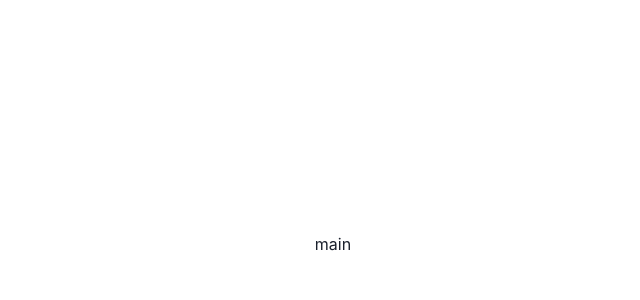
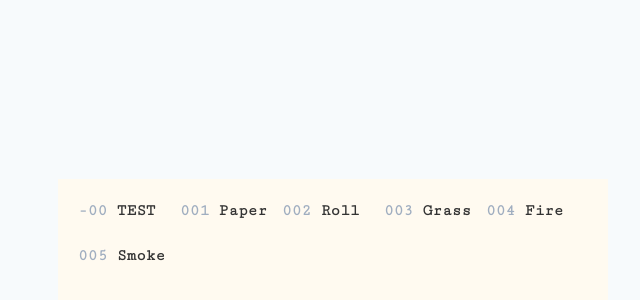
Before and after one commit to YenTingWu/420, a Next.js app: page / in a window 1280 px wide. Shown: the part 156-456 px from the top of the page, without its empty margins (307-947 px from the left). Built offline with nearby package versions, Linux system fonts and the light colour scheme.

Commit message:
Link container

```diff
--- a/package.json
+++ b/package.json
@@ -11,6 +11,7 @@
     "@chakra-ui/react": "^1.7.2",
     "@emotion/react": "^11.7.0",
     "@emotion/styled": "^11.6.0",
+    "@fontsource/cutive-mono": "^4.5.0",
     "framer-motion": "^4.1.17",
     "next": "12.0.7",
     "react": "17.0.2",
--- a/pages/_app.tsx
+++ b/pages/_app.tsx
@@ -1,9 +1,11 @@
 import type { AppProps } from "next/app";
 import { ChakraProvider } from "@chakra-ui/react";
+import theme from "../theme";
+import "@fontsource/cutive-mono";
 
 function MyApp({ Component, pageProps }: AppProps) {
   return (
-    <ChakraProvider>
+    <ChakraProvider theme={theme}>
       <Component {...pageProps} />
     </ChakraProvider>
   );
--- a/pages/index.tsx
+++ b/pages/index.tsx
@@ -1,8 +1,71 @@
 import type { NextPage } from "next";
+import Link from "next/link";
 import { DefaultLayout } from "@components/DefaultLayout";
+import { chakra } from "@chakra-ui/system";
+import { SimpleGrid, GridItem, Link as CharkraLink } from "@chakra-ui/layout";
+
+const linkConfig = [
+  {
+    index: "-00",
+    name: "TEST",
+  },
+  {
+    index: "001",
+    name: "Paper",
+  },
+  {
+    index: "002",
+    name: "Roll",
+  },
+  {
+    index: "003",
+    name: "Grass",
+  },
+  {
+    index: "004",
+    name: "Fire",
+  },
+  {
+    index: "005",
+    name: "Smoke",
+  },
+];
 
 const Home: NextPage = () => {
-  return <DefaultLayout>main</DefaultLayout>;
+  return (
+    <DefaultLayout>
+      <SimpleGrid
+        columns={5}
+        maxW="550px"
+        w="full"
+        // h="500px"
+        bgColor="orange.50"
+        justifyContent="center"
+        alignItems="center"
+        p="5"
+      >
+        {linkConfig.map(({ name, index }) => (
+          <GridItem
+            justifyContent="center"
+            alignItems="center"
+            key={`${name}_${index}`}
+            h="45px"
+          >
+            <Link href="/" passHref={true}>
+              <CharkraLink>
+                <chakra.span fontWeight="bold" color="gray.400">
+                  {index}
+                </chakra.span>{" "}
+                <chakra.span fontWeight="bold" color="black">
+                  {name}
+                </chakra.span>
+              </CharkraLink>
+            </Link>
+          </GridItem>
+        ))}
+      </SimpleGrid>
+    </DefaultLayout>
+  );
 };
 
 export default Home;
--- a/src/components/DefaultLayout.tsx
+++ b/src/components/DefaultLayout.tsx
@@ -1,7 +1,13 @@
 import { Flex } from "@chakra-ui/layout";
 
 export const DefaultLayout: React.FC = ({ children }) => (
-  <Flex w="full" minH="100vh" alignItems="center" justifyContent="center">
+  <Flex
+    as="main"
+    w="full"
+    minH="100vh"
+    alignItems="center"
+    justifyContent="center"
+  >
     {children}
   </Flex>
 );
--- /dev/null
+++ b/theme.ts
@@ -0,0 +1,36 @@
+import { extendTheme } from "@chakra-ui/react";
+
+const theme = extendTheme({
+  colors: {
+    black: "#333333",
+  },
+  components: {
+    Link: {
+      baseStyle: {
+        _focus: {
+          outline: "none",
+          boxShadow: "none",
+        },
+      },
+    },
+  },
+  styles: {
+    global: {
+      body: {
+        bg: "gray.50",
+      },
+      a: {
+        _focus: {
+          outline: "none",
+          boxShadow: "none",
+        },
+      },
+    },
+  },
+  fonts: {
+    heading: "Cutive Mono",
+    body: "Cutive Mono",
+  },
+});
+
+export default theme;
```
Also changed, not shown: pages/001.tsx (added, +8 -0 lines), 1 other file (tests, documents, lock files or other folders).
